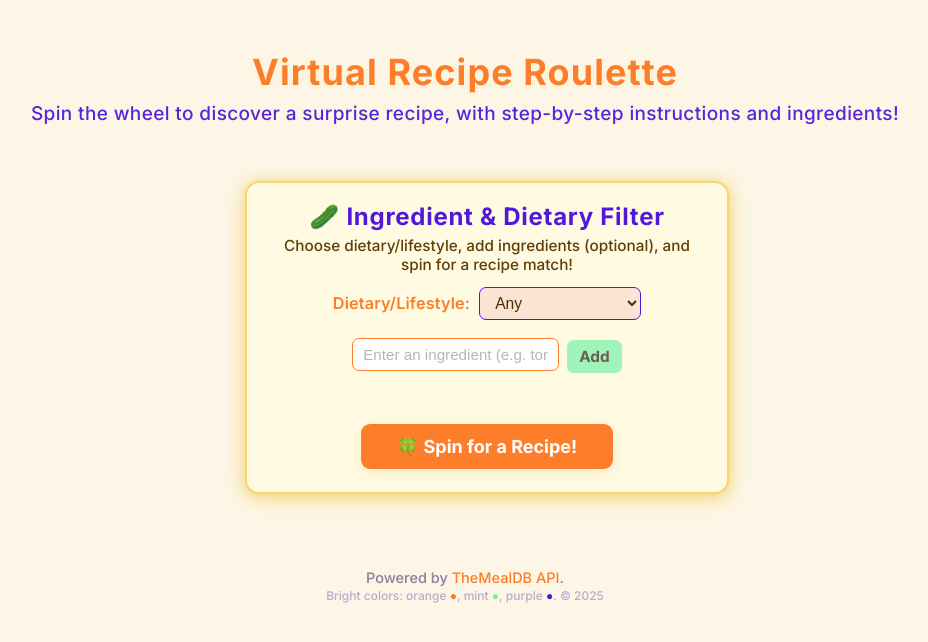
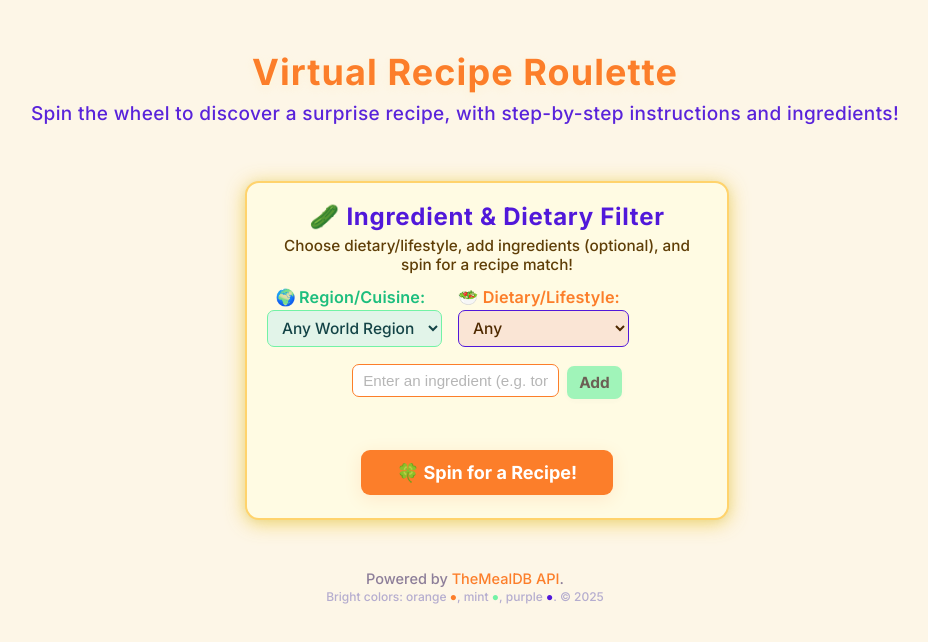
Before and after one commit to Workflow-Manager-admin/lyricguess-hub-108142-91f7f997, a React (Create React App) app in the folder website_frontend/: page / in a window 1280 px wide. Shown: the top 642 px of the page, without its empty margins (175-1103 px from the left). Built offline with nearby package versions, Linux system fonts and the light colour scheme; the HTML template or start-up script is replaced by a standard one.

Commit message:
CheckPoint - cgd3be826e

```diff
--- a/website_frontend/src/App.js
+++ b/website_frontend/src/App.js
@@ -77,6 +77,39 @@ function App() {
     { value: "Ovo-Vegetarian", label: "Ovo-Vegetarian" }
   ];
 
+  // Cuisine/region options as per TheMealDB
+  // See https://www.themealdb.com/api/json/v1/1/list.php?a=list
+  const regionOptions = [
+    { value: "", label: "Any World Region" },
+    { value: "American", label: "American" },
+    { value: "British", label: "British" },
+    { value: "Canadian", label: "Canadian" },
+    { value: "Chinese", label: "Chinese" },
+    { value: "Dutch", label: "Dutch" },
+    { value: "Egyptian", label: "Egyptian" },
+    { value: "French", label: "French" },
+    { value: "Greek", label: "Greek" },
+    { value: "Indian", label: "Indian" },
+    { value: "Irish", label: "Irish" },
+    { value: "Italian", label: "Italian" },
+    { value: "Jamaican", label: "Jamaican" },
+    { value: "Japanese", label: "Japanese" },
+    { value: "Kenyan", label: "Kenyan" },
+    { value: "Malaysian", label: "Malaysian" },
+    { value: "Mexican", label: "Mexican" },
+    { value: "Moroccan", label: "Moroccan" },
+    { value: "Polish", label: "Polish" },
+    { value: "Portuguese", label: "Portuguese" },
+    { value: "Russian", label: "Russian" },
+    { value: "Spanish", label: "Spanish" },
+    { value: "Thai", label: "Thai" },
+    { value: "Tunisian", label: "Tunisian" },
+    { value: "Turkish", label: "Turkish" },
+    { value: "Vietnamese", label: "Vietnamese" },
+  ];
+
+  const [region, setRegion] = useState(""); // NEW: region/cuisine
+
   // Helper: Map dietary to TheMealDB filter endpoints
   function getDietApiFragment(val) {
     switch (val) {
@@ -91,72 +124,79 @@ function App() {
   }
 
   // PUBLIC_INTERFACE
-  // Fetches a recipe with filters (diet/ingredient) or random if no filter
+  // Fetches a recipe with filters (diet/ingredient/region) or random if no filter
   const spinRecipe = async () => {
     setLoading(true);
     setError("");
     setRecipe(null);
 
-    // Helper for ingredient(s)
-    const filterByIngredient = async (ingredients, diet) => {
-      if (!ingredients.length && !diet) return null; // Fallback to random
-      let api = "";
-      if (ingredients.length && !diet) {
-        // Only ingredients: use filter.php?i=ing1,ing2...
-        api = `https://www.themealdb.com/api/json/v1/1/filter.php?i=${encodeURIComponent(ingredients.join(","))}`;
-      } else if (diet && ingredients.length === 0 && getDietApiFragment(diet)) {
-        // Only diet: use filter.php?c=DietName
-        api = `https://www.themealdb.com/api/json/v1/1/filter.php?c=${encodeURIComponent(getDietApiFragment(diet))}`;
-      } else if (diet && ingredients.length > 0 && getDietApiFragment(diet)) {
-        // Both: first filter by diet, then filter those by ingredients
-        api = `https://www.themealdb.com/api/json/v1/1/filter.php?c=${encodeURIComponent(getDietApiFragment(diet))}`;
-      } else {
-        // Gluten-Free or unknown: fallback random
-        return null;
+    // Helper to get the intersected pool of IDs from different filter types (ingredient/area/category)
+    const filterByFilters = async (ingredients, diet, region) => {
+      // No filters: fallback to random
+      if (!ingredients.length && !diet && !region) return null;
+
+      // Helper for filtered search
+      // TheMealDB APIs:
+      // /filter.php?i=ingredient(s)
+      // /filter.php?c=Category (for diet types)
+      // /filter.php?a=Area (for region/country)
+      let pools = [];
+
+      // Ingredient filter result
+      if (ingredients.length) {
+        const resp = await fetch(`https://www.themealdb.com/api/json/v1/1/filter.php?i=${encodeURIComponent(ingredients.join(","))}`);
+        if (!resp.ok) return null;
+        const d = await resp.json();
+        if (!d.meals) return null;
+        pools.push(new Set(d.meals.map(m => m.idMeal)));
       }
 
-      const resp = await fetch(api);
-      if (!resp.ok) throw new Error("Could not filter recipes by your selection.");
-      const data = await resp.json();
-      // If both diet+ingredient, do further intersection
-      let meals = data.meals;
-      if (diet && ingredients.length > 0 && meals) {
-        // We'll fetch all the meals in the category, then filter client-side for ingredients match
-        // For robustness: only show if at least one of the user-ingredients is in the recipe
-        let matches = [];
-        for (const meal of meals) {
-          const d = await fetch(`https://www.themealdb.com/api/json/v1/1/lookup.php?i=${meal.idMeal}`);
-          const det = await d.json();
-          const rec = det.meals && det.meals[0];
-          if (!rec) continue;
-          // Check if any ingredient in dish matches user's
-          for (let i = 1; i <= 20; i++) {
-            const ing = rec[`strIngredient${i}`] && rec[`strIngredient${i}`].toLowerCase();
-            if (ing && ingredients.some(u => ing.includes(u.toLowerCase()))) {
-              matches.push(rec);
-              break;
+      // Diet/Lifestyle (category)
+      if (diet && getDietApiFragment(diet)) {
+        const resp = await fetch(`https://www.themealdb.com/api/json/v1/1/filter.php?c=${encodeURIComponent(getDietApiFragment(diet))}`);
+        if (!resp.ok) return null;
+        const d = await resp.json();
+        if (!d.meals) return null;
+        pools.push(new Set(d.meals.map(m => m.idMeal)));
+      }
+
+      // Region/Area
+      if (region) {
+        const resp = await fetch(`https://www.themealdb.com/api/json/v1/1/filter.php?a=${encodeURIComponent(region)}`);
+        if (!resp.ok) return null;
+        const d = await resp.json();
+        if (!d.meals) return null;
+        pools.push(new Set(d.meals.map(m => m.idMeal)));
+      }
+
+      // If nothing matched (eg. invalid combo), fallback
+      if (!pools.length) return null;
+
+      // Intersect the ID pools
+      let resultIds = pools[0];
+      if (pools.length > 1) {
+        for (let i = 1; i < pools.length; ++i) {
+          resultIds = new Set([...resultIds].filter(x => pools[i].has(x)));
         }
       }
-        }
-        if (!matches.length) return null;
-        return matches[Math.floor(Math.random() * matches.length)];
-      }
+      if (!resultIds.size) return null;
 
-      if (!meals || !meals.length) return null;
-      // Pick a random meal from filtered results
-      const chosen = meals[Math.floor(Math.random() * meals.length)];
-      // Must fetch actual recipe detail (filter returns basic info only)
-      const d = await fetch(`https://www.themealdb.com/api/json/v1/1/lookup.php?i=${chosen.idMeal}`);
-      const det = await d.json();
-      return det.meals && det.meals[0] ? det.meals[0] : null;
+      // Pick a random id from intersection
+      const allIds = Array.from(resultIds);
+      const chosenId = allIds[Math.floor(Math.random() * allIds.length)];
+      // Now look up the full recipe
+      const recResp = await fetch(`https://www.themealdb.com/api/json/v1/1/lookup.php?i=${chosenId}`);
+      const recData = await recResp.json();
+      if (!recData.meals || !recData.meals[0]) return null;
+      return recData.meals[0];
     };
 
     try {
       let ingredientsArr = userIngredients.map(s => s.trim()).filter(Boolean);
       let rec = null;
-      // If no dietary or ingredient, fallback to true random
-      if (ingredientsArr.length || dietary) {
-        rec = await filterByIngredient(ingredientsArr, dietary);
+      // Prefer the advanced filter logic if user chose region/diet/ingredient
+      if (ingredientsArr.length || dietary || region) {
+        rec = await filterByFilters(ingredientsArr, dietary, region);
       }
       // fallback: random
       if (!rec) {
@@ -502,7 +542,52 @@ function App() {
                 >
                   {"Choose dietary/lifestyle, add ingredients (optional), and spin for a recipe match!"}
                 </div>
-                <div style={{ marginBottom: 17 }}>
+                {/* REGION/COUNTRY/CUISINE SELECTOR */}
+                <div style={{ marginBottom: 17, display: "flex", alignItems: "center", gap: 16 }}>
+                  <div style={{ display: "flex", flexDirection: "column" }}>
+                    <label
+                      htmlFor="region"
+                      style={{
+                        fontWeight: 600,
+                        color: "#1dbe7e",
+                        marginRight: 8,
+                        letterSpacing: ".01em",
+                        fontSize: 16.2,
+                        marginBottom: 3
+                      }}
+                    >
+                      <span role="img" aria-label="globe" style={{ marginRight: 3 }}>🌍</span>
+                      Region/Cuisine:
+                    </label>
+                    <select
+                      id="region"
+                      name="region"
+                      value={region}
+                      style={{
+                        border: `1.6px solid ${recipeTheme["--accent"]}`,
+                        borderRadius: 7,
+                        background: "#e2f4e9",
+                        marginBottom: 0,
+                        padding: "7px 10px",
+                        fontSize: 15.5,
+                        color: "#134346",
+                        fontWeight: 500,
+                        outline: "none",
+                        minWidth: 139,
+                        fontFamily: "inherit"
+                      }}
+                      onChange={e => setRegion(e.target.value)}
+                    >
+                      {regionOptions.map(opt => (
+                        <option value={opt.value} key={opt.value}>
+                          {opt.label}
+                        </option>
+                      ))}
+                    </select>
+                  </div>
+
+                  {/* DIETARY SELECTOR */}
+                  <div style={{ display: "flex", flexDirection: "column" }}>
                     <label
                       htmlFor="dietary"
                       style={{
@@ -510,10 +595,11 @@ function App() {
                         color: recipeTheme["--primary"],
                         marginRight: 9,
                         letterSpacing: ".01em",
-                      fontSize: 16.2
+                        fontSize: 16.2,
+                        marginBottom: 3
                       }}
                     >
-                    Dietary/Lifestyle:
+                      <span role="img" aria-label="fork">🥗</span> Dietary/Lifestyle:
                     </label>
                     <select
                       id="dietary"
@@ -523,12 +609,14 @@ function App() {
                         border: `1.6px solid ${recipeTheme["--secondary"]}`,
                         borderRadius: 7,
                         background: "#fae5d5",
-                      marginBottom: 1,
-                      padding: "6px 11px",
+                        marginBottom: 0,
+                        padding: "7px 10px",
                         fontSize: 15.6,
                         color: "#4f2a01",
                         fontWeight: 500,
-                      outline: "none"
+                        outline: "none",
+                        minWidth: 139,
+                        fontFamily: "inherit"
                       }}
                       onChange={e => setDietary(e.target.value)}
                     >
@@ -536,6 +624,7 @@ function App() {
                         <option value={opt.value} key={opt.value}>{opt.label}</option>
                       ))}
                     </select>
+                  </div>
                 </div>
                 <div style={{
                   display: "flex",
```
Lines whose indentation alone changed are shown as unchanged.
